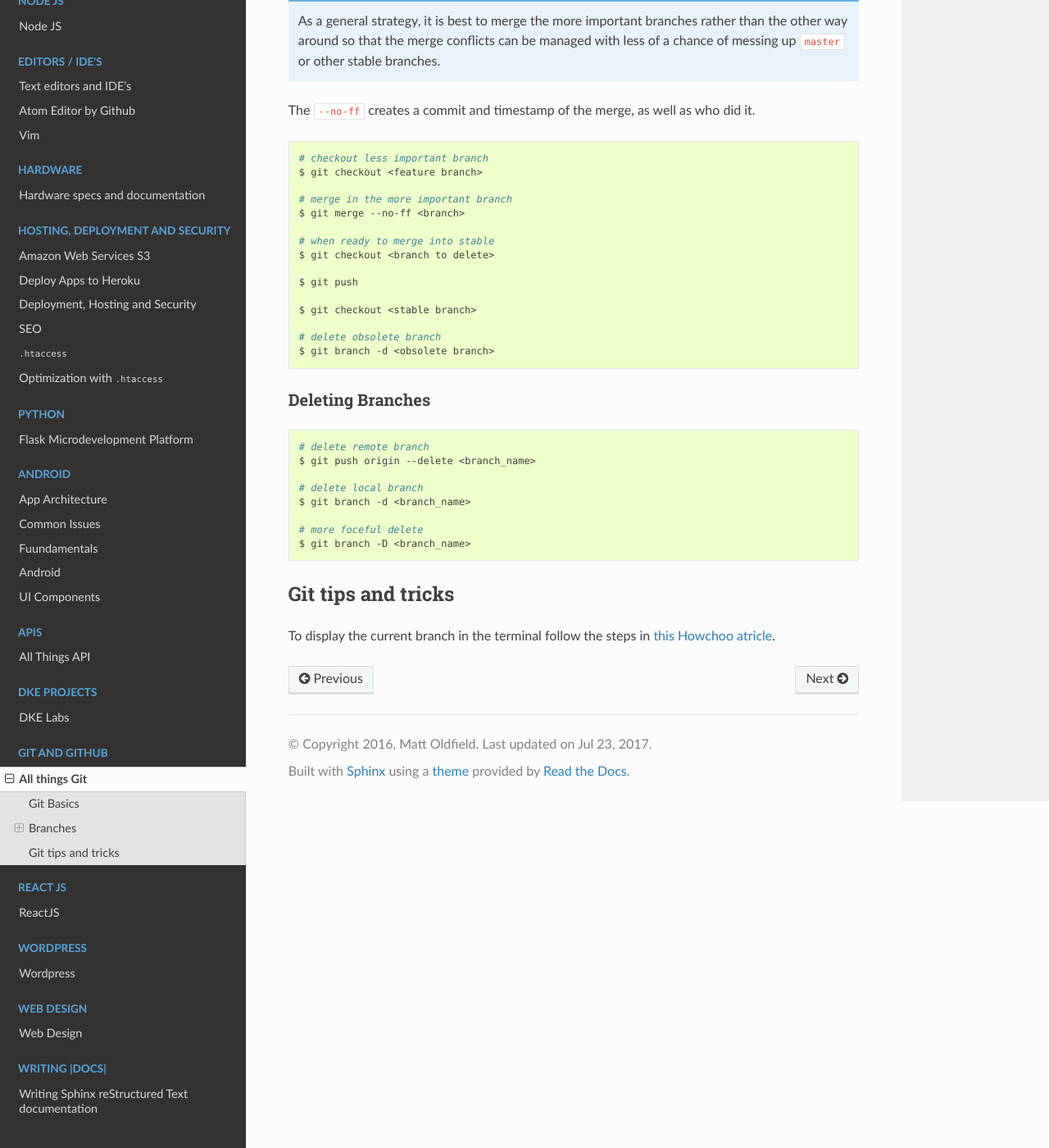
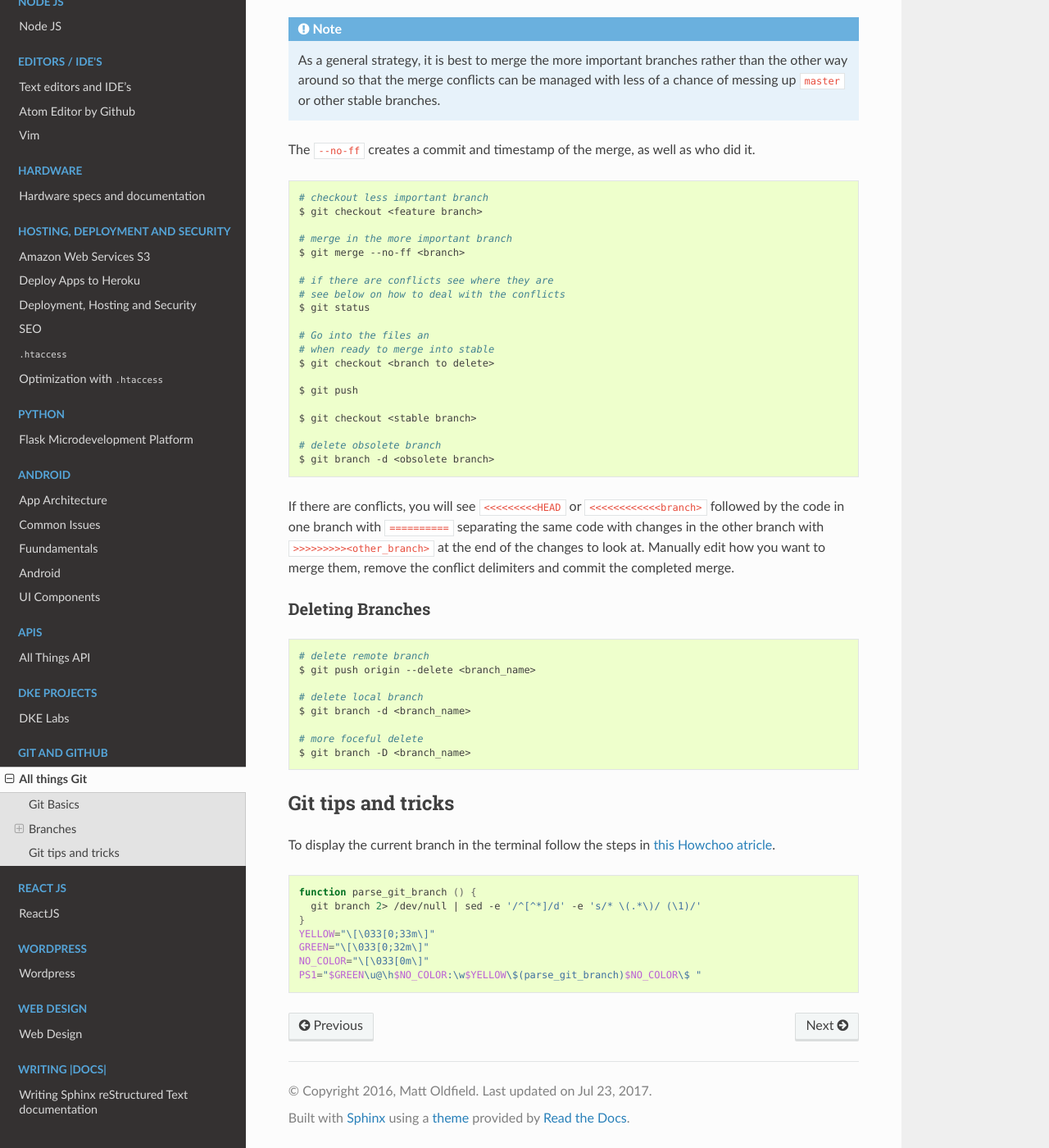
Before and after one commit to asmattic/docs, a Sphinx documentation site: the page built from source/git/index.rst, in a window 1280 px wide and 1400 px high, scrolled down 1226 px. Shown: the whole window at 82% size. Built offline with Sphinx 7.4.7 and the Read the Docs theme 2.0.0, drawn with Linux system fonts in a browser that asks for light colours; some of the changed text lies outside the part shown.

Commit message:
more merge info

```diff
--- a/source/git/index.rst
+++ b/source/git/index.rst
@@ -64,6 +64,8 @@ Merging Branches
 
 Here is a great `Atlassian article on the multiple types of merging branches <gitBranchMerge_>`_.
 
+Here is the `main article from the GitHub help pages <gitBranchMergeConflicts_>`_
+
 .. note::
 	As a general strategy, it is best to merge the more important branches rather than the other way around so that the merge conflicts can be managed with less of a chance of messing up ``master`` or other stable branches.
 
@@ -77,6 +79,11 @@ The ``--no-ff`` creates a commit and timestamp of the merge, as well as who did
 	# merge in the more important branch
 	$ git merge --no-ff <branch>
 
+	# if there are conflicts see where they are
+	# see below on how to deal with the conflicts
+	$ git status
+
+	# Go into the files an
 	# when ready to merge into stable
 	$ git checkout <branch to delete>
 
@@ -87,6 +94,9 @@ The ``--no-ff`` creates a commit and timestamp of the merge, as well as who did
 	# delete obsolete branch
 	$ git branch -d <obsolete branch>
 
+If there are conflicts, you will see ``<<<<<<<<<HEAD`` or ``<<<<<<<<<<<<branch>`` followed by the code in one branch with ``==========`` separating the same code with changes in the other branch with ``>>>>>>>>><other_branch>`` at the end of the changes to look at. Manually edit how you want to merge them, remove the conflict delimiters and commit the completed merge.
+
+.. _gitBranchMergeConflicts: https://help.github.com/articles/resolving-a-merge-conflict-using-the-command-line/
 .. _gitBranchMerge: https://www.atlassian.com/git/tutorials/git-merge
 
 Deleting Branches
@@ -110,4 +120,14 @@ Git tips and tricks
 
 To display the current branch in the terminal follow the steps in `this Howchoo atricle <howchooGitTerminal_>`_.
 
+.. code-block:: bash
+
+	function parse_git_branch () {
+	  git branch 2> /dev/null | sed -e '/^[^*]/d' -e 's/* \(.*\)/ (\1)/'
+	}
+	YELLOW="\[\033[0;33m\]"
+	GREEN="\[\033[0;32m\]"
+	NO_COLOR="\[\033[0m\]"
+	PS1="$GREEN\u@\h$NO_COLOR:\w$YELLOW\$(parse_git_branch)$NO_COLOR\$ "
+
 .. _howchooGitTerminal: https://howchoo.com/g/n2jhnmvjzta/how-to-display-the-current-git-branch-on-the-command-prompt
```
Also changed, not shown: source/bash.rst (+36 -0 lines).
